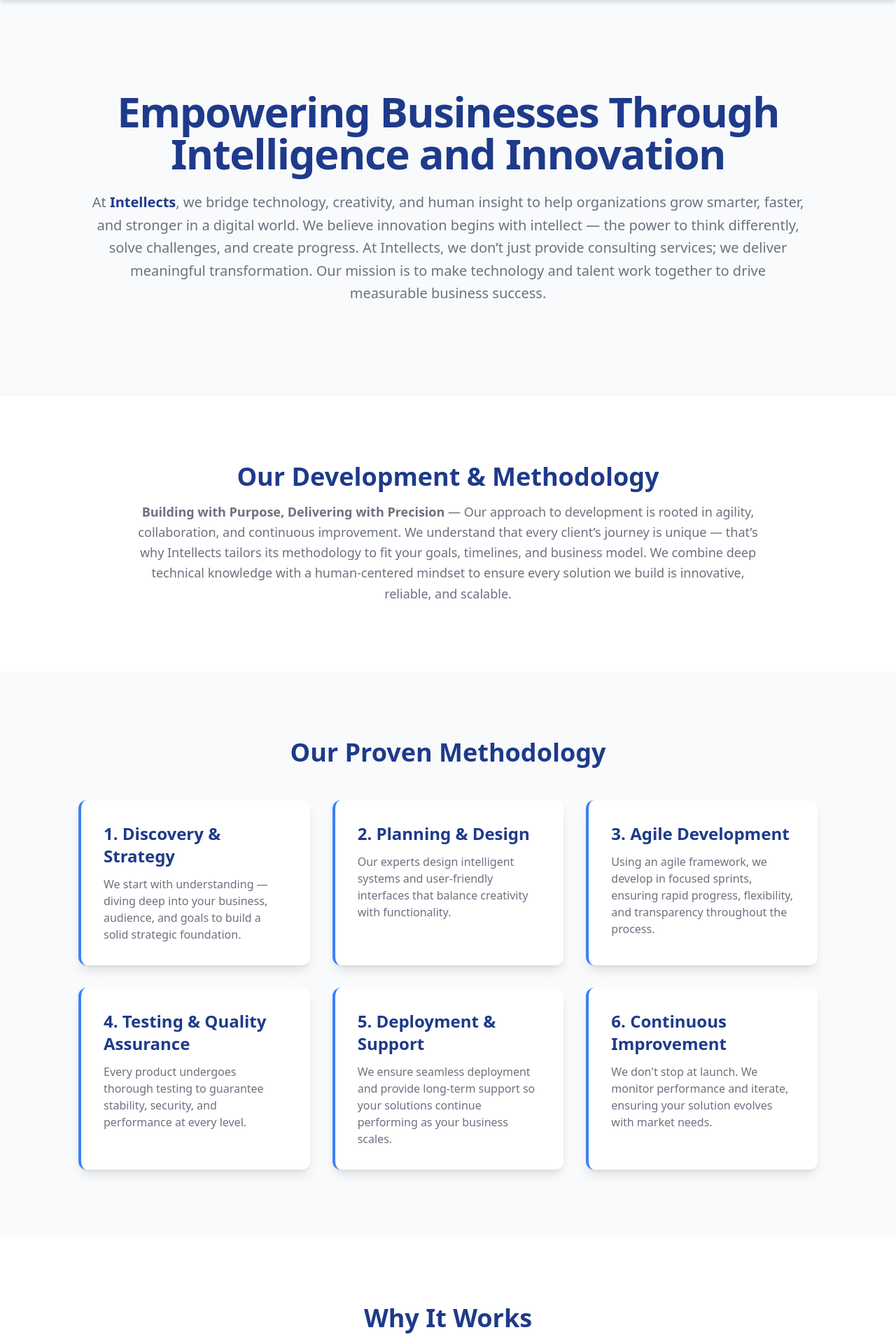
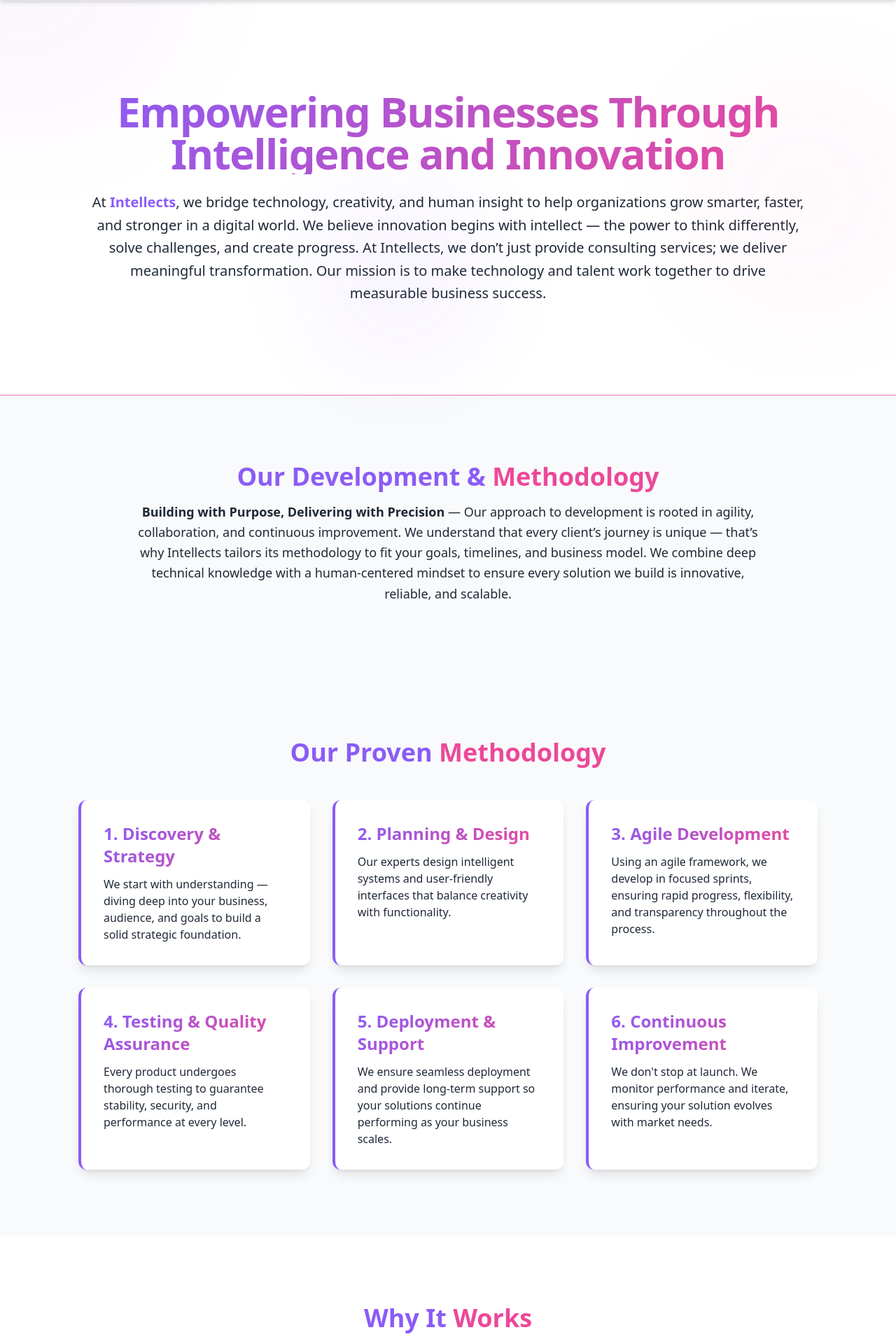
Before and after one commit to primesourcellp/Intellects, a React (Vite) app: page /#/methodology in a window 1280 px wide. Shown: the part 80-2000 px from the top of the page at 70% size. Built offline with nearby package versions, Linux system fonts and the light colour scheme.

Commit message:
Update methodology.jsx

```diff
--- a/src/Components/Company/methodology.jsx
+++ b/src/Components/Company/methodology.jsx
@@ -20,13 +20,15 @@
 
 
 export default function App() {
-  // ===== Color Palette (Using Tailwind-compatible RGB values) =====
-  const COLOR_NAVY = "rgb(30 58 138)"; // Blue-900 equivalent
-  const COLOR_ACCENT = "rgb(59 130 246)"; // Blue-500 equivalent
-  const COLOR_BG = "#FFFFFF"; // White
-  const COLOR_SECTION = "rgb(249 250 251)"; // Gray-50 equivalent
-  const COLOR_TEXT = "rgb(31 41 55)"; // Gray-800 equivalent
-  const COLOR_MUTED = "rgb(107 114 128)"; // Gray-500 equivalent
+  // ===== Bold Creative Agency Color Palette =====
+  const COLOR_PRIMARY = "#8B5CF6"; // Purple - Primary
+  const COLOR_PURPLE_DARK = "#6D28D9"; // Dark Purple
+  const COLOR_PINK = "#EC4899"; // Pink - Accent
+  const COLOR_PINK_LIGHT = "#F472B6"; // Light Pink
+  const COLOR_BG = "#FFFFFF"; // Clean White - Base
+  const COLOR_SECTION = "#F9FAFB"; // Light Gray
+  const COLOR_TEXT = "#1F2937"; // Dark Gray Text
+  const COLOR_MUTED = "#6B7280"; // Medium Gray
 
   // ===== Animation Presets =====
   const fadeInUp = {
@@ -43,21 +45,61 @@
   };
 
   return (
-    <div className="min-h-screen font-sans" style={{ backgroundColor: COLOR_BG, color: COLOR_TEXT }}>
+    <div className="min-h-screen font-sans relative overflow-hidden" style={{ backgroundColor: COLOR_BG, color: COLOR_TEXT }}>
+
+      {/* Bold Purple & Pink Animated Background */}
+      <div className="fixed inset-0 overflow-hidden pointer-events-none">
+        <motion.div
+          animate={{
+            scale: [1, 1.4, 1],
+            rotate: [0, 180, 360],
+            opacity: [0.15, 0.25, 0.15]
+          }}
+          transition={{ duration: 20, repeat: Infinity, ease: "linear" }}
+          className="absolute -top-40 -left-40 w-96 h-96 rounded-full blur-3xl"
+          style={{ background: 'radial-gradient(circle, #8B5CF640, #EC489930)' }}
+        />
+        <motion.div
+          animate={{
+            scale: [1.3, 1, 1.3],
+            rotate: [360, 180, 0],
+            opacity: [0.2, 0.15, 0.2],
+            x: [0, 60, 0]
+          }}
+          transition={{ duration: 25, repeat: Infinity, ease: "linear" }}
+          className="absolute top-1/4 right-0 w-80 h-80 rounded-full blur-3xl"
+          style={{ background: 'radial-gradient(circle, #EC489938, #F472B630)' }}
+        />
+        <motion.div
+          animate={{
+            y: [0, -120, 0],
+            opacity: [0.15, 0.25, 0.15],
+            rotate: [0, 180, 360]
+          }}
+          transition={{ duration: 18, repeat: Infinity, ease: "easeInOut" }}
+          className="absolute bottom-20 left-1/3 w-72 h-72 rounded-full blur-3xl"
+          style={{ background: 'radial-gradient(circle, #6D28D935, #8B5CF628)' }}
+        />
+      </div>
 
       {/* ======================================================
           HERO SECTION
       ====================================================== */}
       <section
         className="py-24 sm:py-32 px-6 md:px-16 lg:px-28 text-center"
-        style={{ backgroundColor: COLOR_SECTION }}
+        style={{ backgroundColor: COLOR_BG }}
       >
         <motion.h1
           initial="hidden"
           animate="show"
           variants={fadeInUp}
           className="text-4xl sm:text-5xl md:text-6xl font-extrabold mb-6 tracking-tight"
-          style={{ color: COLOR_NAVY }}
+          style={{
+            background: 'linear-gradient(135deg, #8B5CF6, #EC4899)',
+            WebkitBackgroundClip: 'text',
+            WebkitTextFillColor: 'transparent',
+            backgroundClip: 'text'
+          }}
         >
           Empowering Businesses Through Intelligence and Innovation
         </motion.h1>
@@ -66,10 +108,10 @@
           initial="hidden"
           animate="show"
           variants={fadeIn}
-          className="text-lg md:text-xl max-w-5xl mx-auto leading-relaxed text-gray-600"
-          style={{ color: COLOR_MUTED }}
+          className="text-lg md:text-xl max-w-5xl mx-auto leading-relaxed"
+          style={{ color: COLOR_TEXT }}
         >
-          At <span className="font-semibold" style={{ color: COLOR_NAVY }}>Intellects</span>, we
+          At <span className="font-semibold" style={{ color: COLOR_PRIMARY }}>Intellects</span>, we
           bridge technology, creativity, and human insight to help organizations grow smarter,
           faster, and stronger in a digital world. We believe innovation begins with intellect —
           the power to think differently, solve challenges, and create progress. At Intellects, we
@@ -86,13 +128,13 @@
         whileInView="show"
         viewport={{ once: true, amount: 0.4 }}
         variants={fadeInUp}
-        className="py-20 sm:py-24 px-6 md:px-16 lg:px-28 text-center border-t border-gray-100"
-        style={{ backgroundColor: COLOR_BG }}
+        className="py-20 sm:py-24 px-6 md:px-16 lg:px-28 text-center border-t"
+        style={{ backgroundColor: COLOR_SECTION, borderColor: COLOR_PINK_LIGHT }}
       >
-        <h2 className="text-3xl sm:text-4xl font-bold mb-4" style={{ color: COLOR_NAVY }}>
-          Our Development & Methodology
+        <h2 className="text-3xl sm:text-4xl font-bold mb-4" style={{ color: COLOR_PRIMARY }}>
+          Our Development & <span style={{ color: COLOR_PINK }}>Methodology</span>
         </h2>
-        <p className="max-w-4xl mx-auto text-base sm:text-lg leading-relaxed text-gray-600 mb-0" style={{ color: COLOR_MUTED }}>
+        <p className="max-w-4xl mx-auto text-base sm:text-lg leading-relaxed mb-0" style={{ color: COLOR_TEXT }}>
           <strong>Building with Purpose, Delivering with Precision</strong> — Our approach to
           development is rooted in agility, collaboration, and continuous improvement. We understand
           that every client’s journey is unique — that’s why Intellects tailors its methodology to
@@ -117,9 +159,9 @@
         <motion.h2
           variants={fadeInUp}
           className="text-3xl sm:text-4xl font-bold mb-12 text-center"
-          style={{ color: COLOR_NAVY }}
+          style={{ color: COLOR_PRIMARY }}
         >
-          Our Proven Methodology
+          Our Proven <span style={{ color: COLOR_PINK }}>Methodology</span>
         </motion.h2>
 
         <div className="grid md:grid-cols-2 lg:grid-cols-3 gap-8">
@@ -152,13 +194,37 @@
             <motion.div
               key={i}
               variants={fadeInUp}
-              className="p-8 rounded-xl shadow-lg border-l-4 hover:shadow-2xl transition-all duration-300 transform hover:-translate-y-1"
-              style={{ borderColor: COLOR_ACCENT, backgroundColor: COLOR_BG }}
+              whileHover={{
+                scale: 1.04,
+                y: -8,
+                borderColor: COLOR_PINK,
+                boxShadow: '0 20px 40px rgba(236, 72, 153, 0.3)'
+              }}
+              whileTap={{ scale: 0.98 }}
+              className="p-8 rounded-xl shadow-lg border-l-4 transition-all cursor-pointer relative overflow-hidden group"
+              style={{ borderColor: COLOR_PRIMARY, backgroundColor: COLOR_BG }}
             >
-              <h3 className="text-xl sm:text-2xl font-bold mb-3" style={{ color: COLOR_NAVY }}>
+              <motion.div
+                className="absolute inset-0 opacity-0 group-hover:opacity-100 transition-opacity duration-300"
+                style={{
+                  background: 'linear-gradient(135deg, rgba(139, 92, 246, 0.1), rgba(236, 72, 153, 0.05))',
+                  pointerEvents: 'none'
+                }}
+              />
+              <motion.h3
+                className="text-xl sm:text-2xl font-bold mb-3 relative z-10"
+                style={{
+                  background: 'linear-gradient(135deg, #8B5CF6, #EC4899)',
+                  WebkitBackgroundClip: 'text',
+                  WebkitTextFillColor: 'transparent',
+                  backgroundClip: 'text'
+                }}
+                whileHover={{ scale: 1.05, x: 5 }}
+                transition={{ type: "spring", stiffness: 300 }}
+              >
                 {item.title}
-              </h3>
-              <p className="text-gray-600" style={{ color: COLOR_MUTED }}>{item.text}</p>
+              </motion.h3>
+              <p className="relative z-10" style={{ color: COLOR_TEXT }}>{item.text}</p>
             </motion.div>
           ))}
         </div>
@@ -175,8 +241,8 @@
         className="py-20 sm:py-24 px-6 md:px-16 lg:px-28 text-center"
         style={{ backgroundColor: COLOR_BG }}
       >
-        <h2 className="text-3xl sm:text-4xl font-bold mb-8" style={{ color: COLOR_NAVY }}>
-          Why It Works
+        <h2 className="text-3xl sm:text-4xl font-bold mb-8" style={{ color: COLOR_PRIMARY }}>
+          Why It <span style={{ color: COLOR_PINK }}>Works</span>
         </h2>
         <ul className="grid md:grid-cols-2 gap-6 max-w-4xl mx-auto text-base sm:text-lg">
           {[
@@ -189,7 +255,7 @@
               key={i}
               variants={fadeIn}
               className="p-6 rounded-lg border shadow-sm hover:shadow-lg transition-all text-left font-medium"
-              style={{ backgroundColor: COLOR_SECTION, borderColor: COLOR_NAVY, color: COLOR_TEXT }}
+              style={{ backgroundColor: COLOR_SECTION, borderColor: COLOR_PINK, color: COLOR_TEXT }}
             >
               {point}
             </motion.li>
@@ -205,20 +271,20 @@
         whileInView="show"
         viewport={{ once: true, amount: 0.5 }}
         variants={fadeInUp}
-        className="py-20 sm:py-24 px-6 md:px-16 lg:px-28 text-center border-t border-gray-100"
-        style={{ backgroundColor: COLOR_SECTION }}
+        className="py-20 sm:py-24 px-6 md:px-16 lg:px-28 text-center border-t"
+        style={{ backgroundColor: COLOR_SECTION, borderColor: COLOR_PINK_LIGHT }}
       >
-        <h2 className="text-3xl sm:text-4xl font-bold mb-6" style={{ color: COLOR_NAVY }}>
-          Our Key Clients
+        <h2 className="text-3xl sm:text-4xl font-bold mb-6" style={{ color: COLOR_PRIMARY }}>
+          Our Key <span style={{ color: COLOR_PINK }}>Clients</span>
         </h2>
-        <p className="max-w-4xl mx-auto text-base sm:text-lg text-gray-600 mb-8" style={{ color: COLOR_MUTED }}>
+        <p className="max-w-4xl mx-auto text-base sm:text-lg mb-8" style={{ color: COLOR_TEXT }}>
           Over the years, Intellects has had the privilege of working with a diverse range of
           clients — from emerging startups to established enterprises across industries like
           technology, healthcare, retail, and finance. Our clients choose us not just for our
           skills — but for our commitment to helping them achieve lasting success.
         </p>
-        <blockquote className="italic text-xl font-semibold mb-10" style={{ color: COLOR_ACCENT }}>
-          “Trusted by forward-thinking brands who believe in innovation and excellence.”
+        <blockquote className="italic text-xl font-semibold mb-10" style={{ color: COLOR_PINK }}>
+          "Trusted by forward-thinking brands who believe in innovation and excellence."
         </blockquote>
       </motion.section>
 
@@ -230,23 +296,27 @@
         whileInView="show"
         viewport={{ once: true, amount: 0.5 }}
         variants={fadeInUp}
-        className="py-20 sm:py-24 px-6 md:px-16 lg:px-28 text-center border-t border-gray-100"
-        style={{ backgroundColor: COLOR_BG }}
+        className="py-20 sm:py-24 px-6 md:px-16 lg:px-28 text-center border-t"
+        style={{ backgroundColor: COLOR_BG, borderColor: COLOR_PINK_LIGHT }}
       >
-        <h2 className="text-3xl sm:text-4xl font-bold mb-4" style={{ color: COLOR_NAVY }}>
-          Partnerships
+        <h2 className="text-3xl sm:text-4xl font-bold mb-4" style={{ color: COLOR_PRIMARY }}>
+          <span style={{ color: COLOR_PINK }}>Strategic</span> Partnerships
         </h2>
-        <p className="max-w-4xl mx-auto text-base sm:text-lg leading-relaxed text-gray-600 mb-10" style={{ color: COLOR_MUTED }}>
+        <p className="max-w-4xl mx-auto text-base sm:text-lg leading-relaxed mb-10" style={{ color: COLOR_TEXT }}>
           Intellects partners with leading technology providers and platforms to ensure we deliver
           world-class solutions. Our alliances help us access the best tools, frameworks, and
           expertise — so our clients always stay ahead in an ever-evolving digital ecosystem.
         </p>
 
         <motion.div
-          whileHover={{ scale: 1.05, boxShadow: "0 10px 15px -3px rgba(0, 0, 0, 0.2), 0 4px 6px -2px rgba(0, 0, 0, 0.05)" }}
+          whileHover={{ scale: 1.05, boxShadow: "0 15px 40px rgba(139, 92, 246, 0.5)" }}
           whileTap={{ scale: 0.95 }}
           className="inline-flex items-center justify-center px-10 py-4 rounded-full font-semibold shadow-2xl cursor-pointer transition-transform duration-200"
-          style={{ backgroundColor: COLOR_NAVY, color: "#fff" }}
+          style={{
+            background: 'linear-gradient(135deg, #8B5CF6, #EC4899, #F472B6)',
+            color: "#FFFFFF",
+            boxShadow: '0 10px 30px rgba(236, 72, 153, 0.4)'
+          }}
         >
           {/* Using the locally defined Link component */}
           <Link to="/testimonials" className="flex items-center gap-3 text-lg">
@@ -263,13 +333,13 @@
         whileInView="show"
         viewport={{ once: true }}
         variants={fadeInUp}
-        className="py-20 sm:py-24 px-6 md:px-16 lg:px-28 text-center border-t border-gray-100"
-        style={{ backgroundColor: COLOR_SECTION }}
+        className="py-20 sm:py-24 px-6 md:px-16 lg:px-28 text-center border-t"
+        style={{ backgroundColor: COLOR_SECTION, borderColor: COLOR_PINK_LIGHT }}
       >
-        <h2 className="text-3xl sm:text-4xl font-bold mb-6" style={{ color: COLOR_NAVY }}>
-          Ready to Grow? Let’s Connect.
+        <h2 className="text-3xl sm:text-4xl font-bold mb-6" style={{ color: COLOR_PRIMARY }}>
+          Ready to <span style={{ color: COLOR_PINK }}>Grow?</span> Let's Connect.
         </h2>
-        <p className="max-w-4xl mx-auto text-base sm:text-lg leading-relaxed text-gray-600" style={{ color: COLOR_MUTED }}>
+        <p className="max-w-4xl mx-auto text-base sm:text-lg leading-relaxed" style={{ color: COLOR_TEXT }}>
           Intellects is more than a consulting firm — we’re a growth partner that combines
           technology, creativity, and strategy to shape the future of business. Reach out today to start your transformation journey.
         </p>
```
